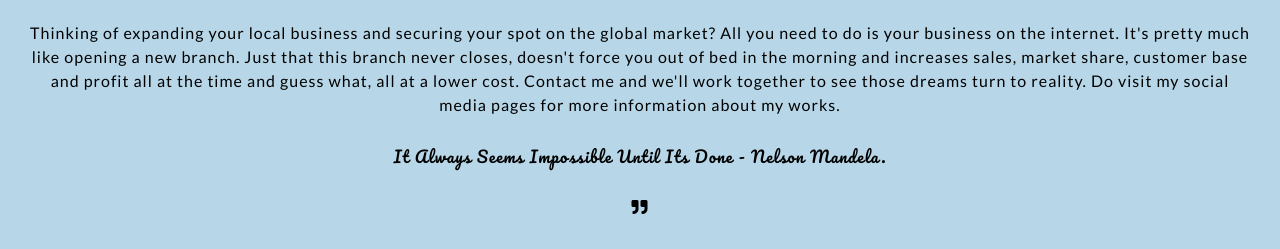
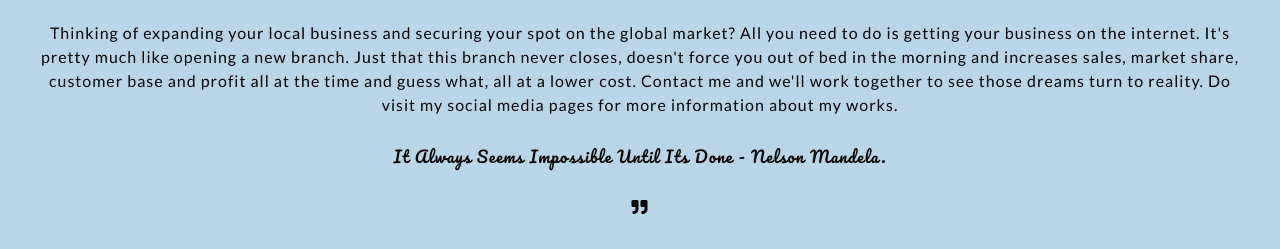
Before and after one commit to IjEmpire/marvis, a plain HTML site: page My Portfolio/about.html in a window 1280 px wide. Shown: the part 582-831 px from the top of the page. Drawn offline with Linux system fonts and the light colour scheme.

Commit message:
Update about.html
typo

```diff
--- a/My Portfolio/about.html
+++ b/My Portfolio/about.html
@@ -81,7 +81,7 @@
 					<h1>Hello, thanks for visiting.</h1>
 					<p>Thinking of expanding your local business and securing
 					your spot on the global market? All you need to do
-					is  your business on the internet. It's pretty much like
+					is  getting your business on the internet. It's pretty much like
 					opening a new branch. Just that this branch never closes,
 					doesn't force you out of bed in the morning and increases
 					sales, market share, customer base and profit all at the
```
